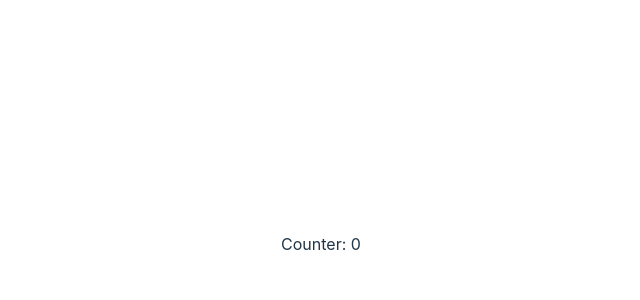
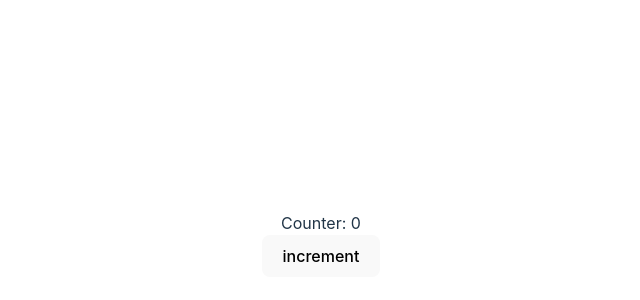
Before and after one commit to Sergiu1-cyber/vitejs-rect-zustand, a React (Vite) app: page / in a window 1280 px wide. Shown: the part 156-456 px from the top of the page, without its empty margins (319-959 px from the left). Built offline with nearby package versions, Linux system fonts and the light colour scheme.

Commit message:
add zustand

```diff
--- a/src/components/Counter.jsx
+++ b/src/components/Counter.jsx
@@ -2,13 +2,19 @@ import { useCounterStore } from '../store/counter';
 
 export default function Counter() {
   function Display() {
-    const counter = useCounterStore((store) => store.counter);
+    const counter = useCounterStore((state) => state.counter);
     return <div>Counter: {counter}</div>;
+  }
+
+  function Increment() {
+    const increment = useCounterStore((state) => state.counterIncrement);
+    return <button onClick={increment}>increment</button>;
   }
 
   return (
     <div>
       <Display />
+      <Increment />
     </div>
   );
 }
```
